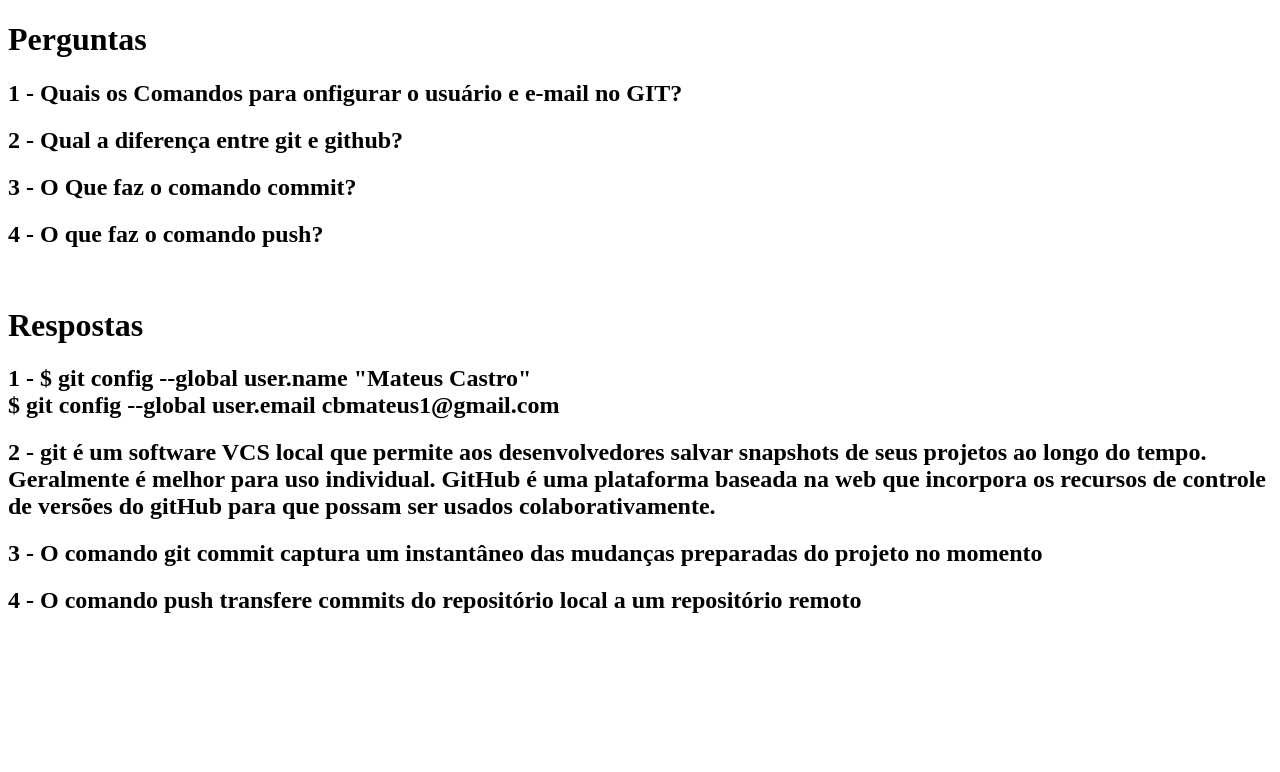
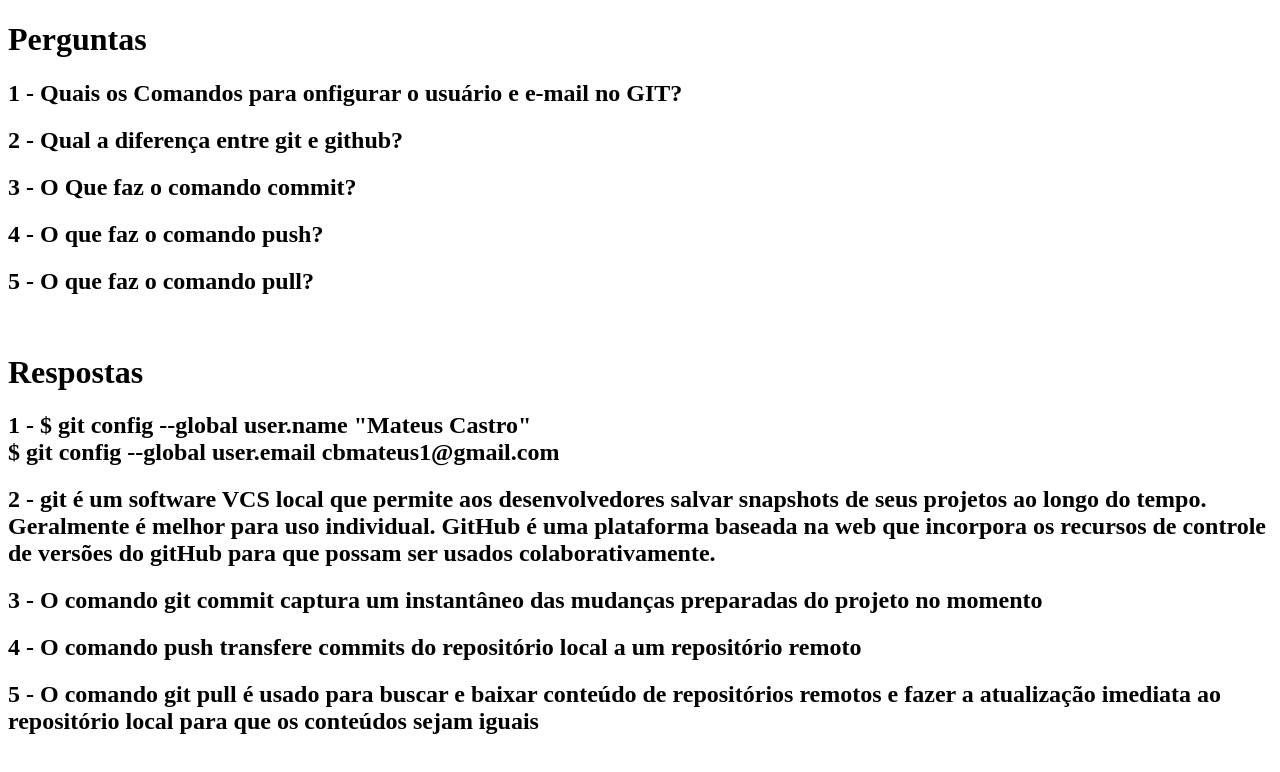
Before and after one commit to cbmateus-dev/treinamento-git-java-senai, a plain HTML site: page index.html in a window 1280 px wide. Drawn offline with Linux system fonts and the light colour scheme.

Commit message:
5 - Pergunta

```diff
--- a/index.html
+++ b/index.html
@@ -14,6 +14,7 @@
     <h2>2 - Qual a diferença entre git e github?</h2>
     <h2>3 - O Que faz o comando commit?</h2>
     <h2>4 - O que faz o comando push?</h2>
+    <h2>5 - O que faz o comando pull?</h2>
     <br>
     <h1>Respostas</h1>
     <h2>1 - $ git config --global user.name "Mateus Castro"<br>
@@ -23,6 +24,7 @@
         de controle de versões do gitHub para que possam ser usados colaborativamente.</h2>
     <h2>3 - O comando git commit captura um instantâneo das mudanças preparadas do projeto no momento</h2>
     <h2>4 - O comando push transfere commits do repositório local a um repositório remoto</h2>
+    <h2>5 - O comando git pull é usado para buscar e baixar conteúdo de repositórios remotos e fazer a atualização imediata ao repositório local para que os conteúdos sejam iguais</h2>
 
 </body>
 
```
